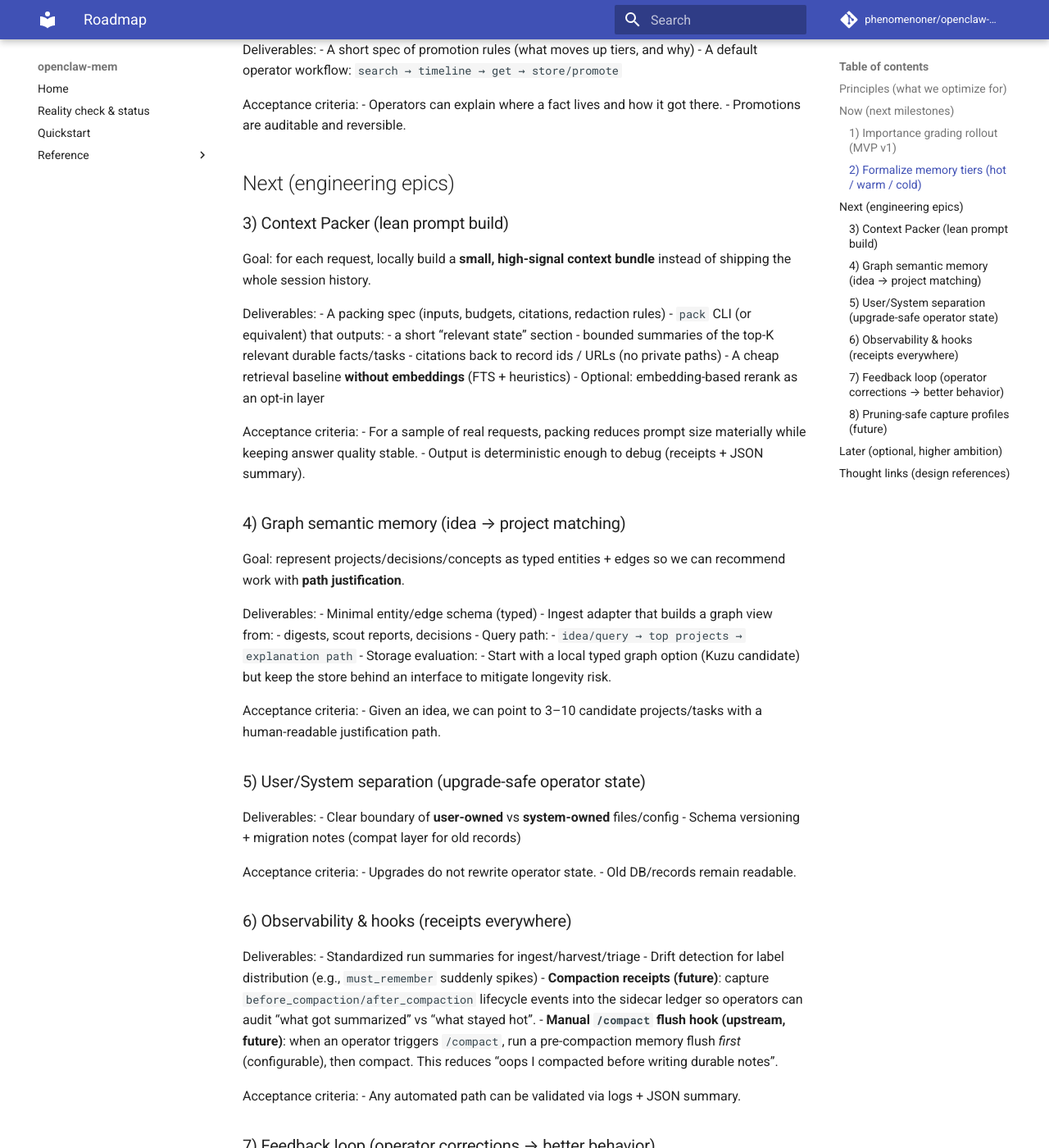
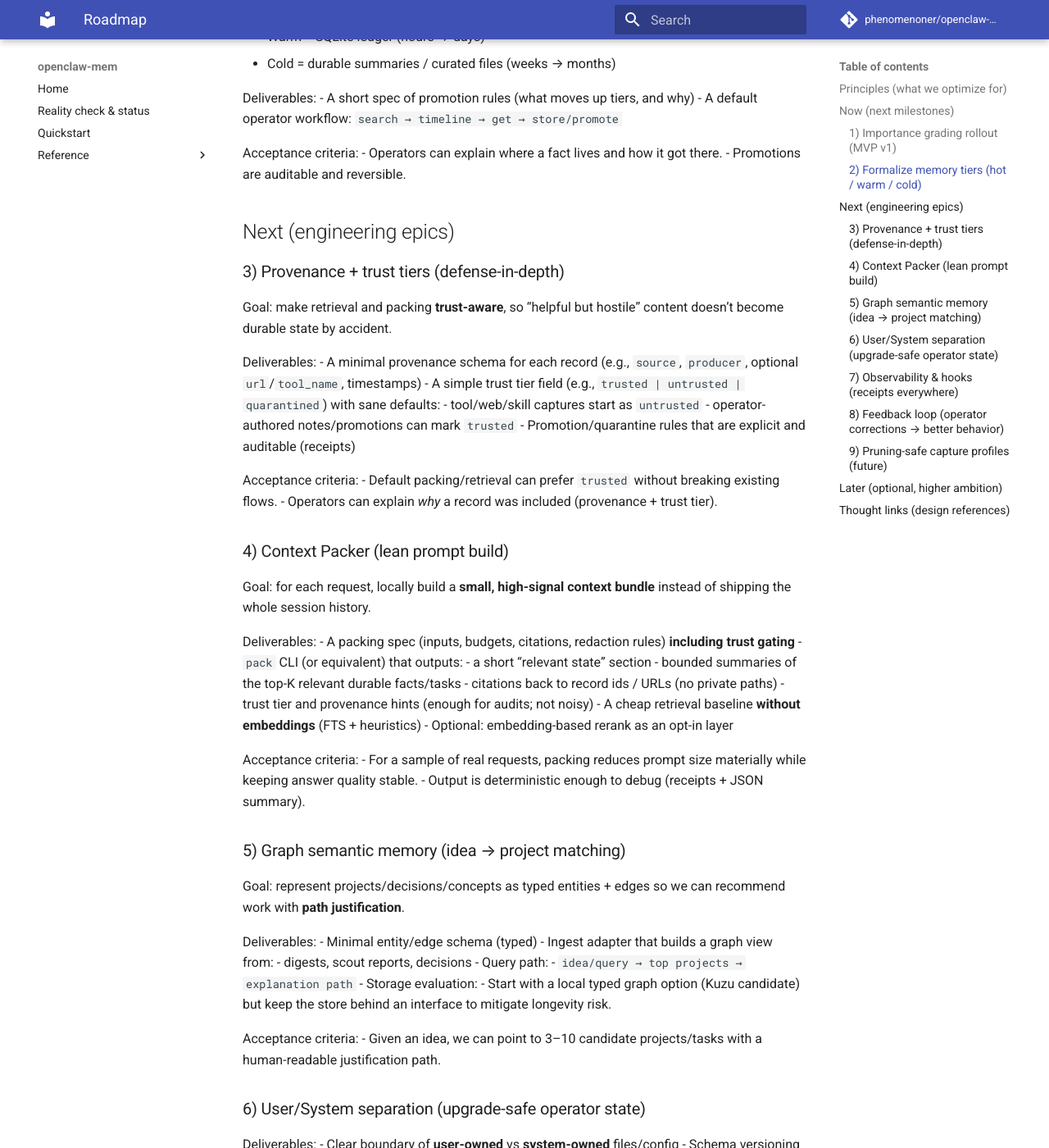
Before and after one commit to phenomenoner/openclaw-mem, an MkDocs documentation site: the page built from docs/roadmap.md, in a window 1280 px wide and 1400 px high, scrolled down 1465 px. Shown: the whole window at 82% size. Built offline with MkDocs 1.6.1 and Material for MkDocs 9.7.7, drawn with Linux system fonts in a browser that asks for light colours; comment, search, counter and statistics services are not loaded; some of the changed text lies outside the part shown.

Commit message:
docs: add provenance + trust tiers roadmap for context packing (#5)
Co-authored-by: LyriaClaw <lyria@openclaw.local>

```diff
--- a/docs/roadmap.md
+++ b/docs/roadmap.md
@@ -13,6 +13,7 @@ Status tags used here: **DONE / PARTIAL / ROADMAP**.
 - **Non-destructive writes**: never overwrite operator-authored fields; only fill missing values.
 - **Upgrade-safe**: user-owned data/config is stable across versions.
 - **Receipts over vibes**: every automation path should emit a measurable summary.
+- **Trust-aware by design**: treat skill/web/tool outputs as *untrusted by default* until promoted by an explicit policy; preserve provenance so packing/retrieval can make safer choices.
 
 ## Now (next milestones)
 
@@ -53,16 +54,32 @@ Acceptance criteria:
 
 ## Next (engineering epics)
 
-### 3) Context Packer (lean prompt build)
+### 3) Provenance + trust tiers (defense-in-depth)
+
+Goal: make retrieval and packing **trust-aware**, so “helpful but hostile” content doesn’t become durable state by accident.
+
+Deliverables:
+- A minimal provenance schema for each record (e.g., `source`, `producer`, optional `url`/`tool_name`, timestamps)
+- A simple trust tier field (e.g., `trusted | untrusted | quarantined`) with sane defaults:
+  - tool/web/skill captures start as `untrusted`
+  - operator-authored notes/promotions can mark `trusted`
+- Promotion/quarantine rules that are explicit and auditable (receipts)
+
+Acceptance criteria:
+- Default packing/retrieval can prefer `trusted` without breaking existing flows.
+- Operators can explain *why* a record was included (provenance + trust tier).
+
+### 4) Context Packer (lean prompt build)
 
 Goal: for each request, locally build a **small, high-signal context bundle** instead of shipping the whole session history.
 
 Deliverables:
-- A packing spec (inputs, budgets, citations, redaction rules)
+- A packing spec (inputs, budgets, citations, redaction rules) **including trust gating**
 - `pack` CLI (or equivalent) that outputs:
   - a short “relevant state” section
   - bounded summaries of the top-K relevant durable facts/tasks
   - citations back to record ids / URLs (no private paths)
+  - trust tier and provenance hints (enough for audits; not noisy)
 - A cheap retrieval baseline **without embeddings** (FTS + heuristics)
 - Optional: embedding-based rerank as an opt-in layer
 
@@ -107,7 +124,7 @@ Deliverables:
 Acceptance criteria:
 - Any automated path can be validated via logs + JSON summary.
 
-### 7) Feedback loop (operator corrections → better behavior)
+### 8) Feedback loop (operator corrections → better behavior)
 
 Deliverables:
 - Minimal manual override flow (mark/adjust importance)
@@ -116,7 +133,7 @@ Deliverables:
 Acceptance criteria:
 - Operators can correct mistakes and see the system behave differently afterward.
 
-### 8) Pruning-safe capture profiles (future)
+### 9) Pruning-safe capture profiles (future)
 
 Goal: make OpenClaw session pruning safer by ensuring important tool outputs remain retrievable locally.
 
@@ -143,5 +160,8 @@ These are projects we referenced and **actually used** to shape features or arch
 - Daniel Miessler — *Personal AI Infrastructure (PAI)*: <https://github.com/danielmiessler/Personal_AI_Infrastructure>
   - Used as an architectural checklist (memory tiers, hooks, user/system separation, continuous improvement).
 
+- 1Password — *From magic to malware: How OpenClaw's agent skills become an attack surface*: <https://1password.com/blog/from-magic-to-malware-how-openclaws-agent-skills-become-an-attack-surface>
+  - Used to motivate provenance + trust tiers and “trust-aware” context packing (helpful content can still be hostile).
+
 - `thedotmack/claude-mem`: <https://github.com/thedotmack/claude-mem>
   - Strong early inspiration for an agent memory layer design; we credit it explicitly (see `ACKNOWLEDGEMENTS.md`).
```
Also changed, not shown: other parts of docs/roadmap.md (+3 -3 lines).
